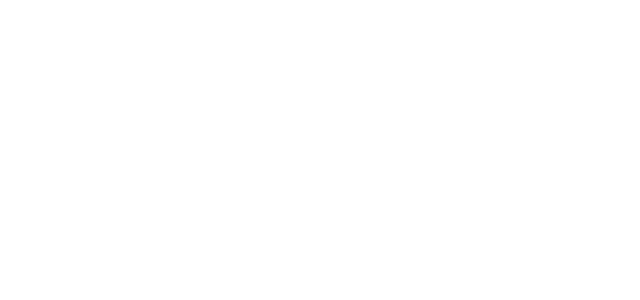
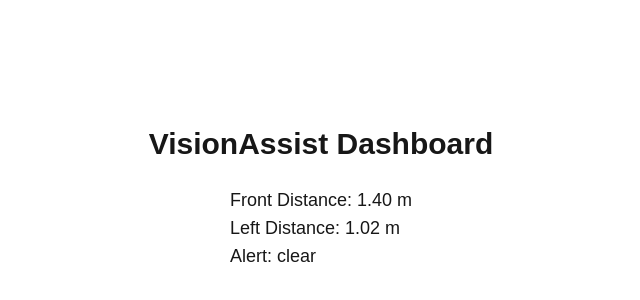
Before and after one commit to SayujTiwari/VisionAssist, a Next.js app in the folder Interfaceapp/: page / in a window 1280 px wide. Shown: the part 202-502 px from the top of the page, without its empty margins (319-959 px from the left). Built offline with nearby package versions, Linux system fonts and the light colour scheme.

Commit message:
Add Next.js frontend with mock sensor data and voice feedback

```diff
--- a/Interfaceapp/app/page.tsx
+++ b/Interfaceapp/app/page.tsx
@@ -1,8 +1,21 @@
-import Image from "next/image";
+"use client";
+import useMockSensorData from "@/hooks/mockSensorData";
+import VoiceAlert from "@/components/voiceAlert";
 
-export default function Home() {
+export default function Page() {
+  const { front, left, alert } = useMockSensorData();
+
   return (
-   <div>
-    </div>
+    <main className="flex flex-col items-center justify-center min-h-screen gap-6">
+      <h1 className="text-3xl font-bold">VisionAssist Dashboard</h1>
+
+      <div className="text-lg">
+        <p>Front Distance: {front.toFixed(2)} m</p>
+        <p>Left Distance: {left.toFixed(2)} m</p>
+        <p>Alert: {alert}</p>
+      </div>
+
+      <VoiceAlert alert={alert} />
+    </main>
   );
 }
--- /dev/null
+++ b/Interfaceapp/components/voiceAlert.tsx
@@ -0,0 +1,17 @@
+"use client";
+import { useEffect } from "react";
+
+interface VoiceAlertProps {
+  alert: string;
+}
+
+export default function VoiceAlert({ alert }: VoiceAlertProps) {
+  useEffect(() => {
+    if (alert && alert !== "clear") {
+      const msg = new SpeechSynthesisUtterance(alert);
+      speechSynthesis.speak(msg);
+    }
+  }, [alert]);
+
+  return null;
+}
--- /dev/null
+++ b/Interfaceapp/hooks/mockSensorData.ts
@@ -0,0 +1,29 @@
+import { useState, useEffect } from "react";
+
+export interface SensorData {
+  front: number;
+  left: number;
+  alert: string;
+}
+
+export default function useMockSensorData(): SensorData {
+  const [data, setData] = useState<SensorData>({
+    front: 1.0,
+    left: 1.0,
+    alert: "clear",
+  });
+
+  useEffect(() => {
+    const interval = setInterval(() => {
+      const front = Math.random() * 2;
+      const left = Math.random() * 2;
+      const alert =
+        front < 0.5 ? "stop" : left < 0.5 ? "turn right" : "clear";
+      setData({ front, left, alert });
+    }, 1500);
+
+    return () => clearInterval(interval);
+  }, []);
+
+  return data;
+}
```
